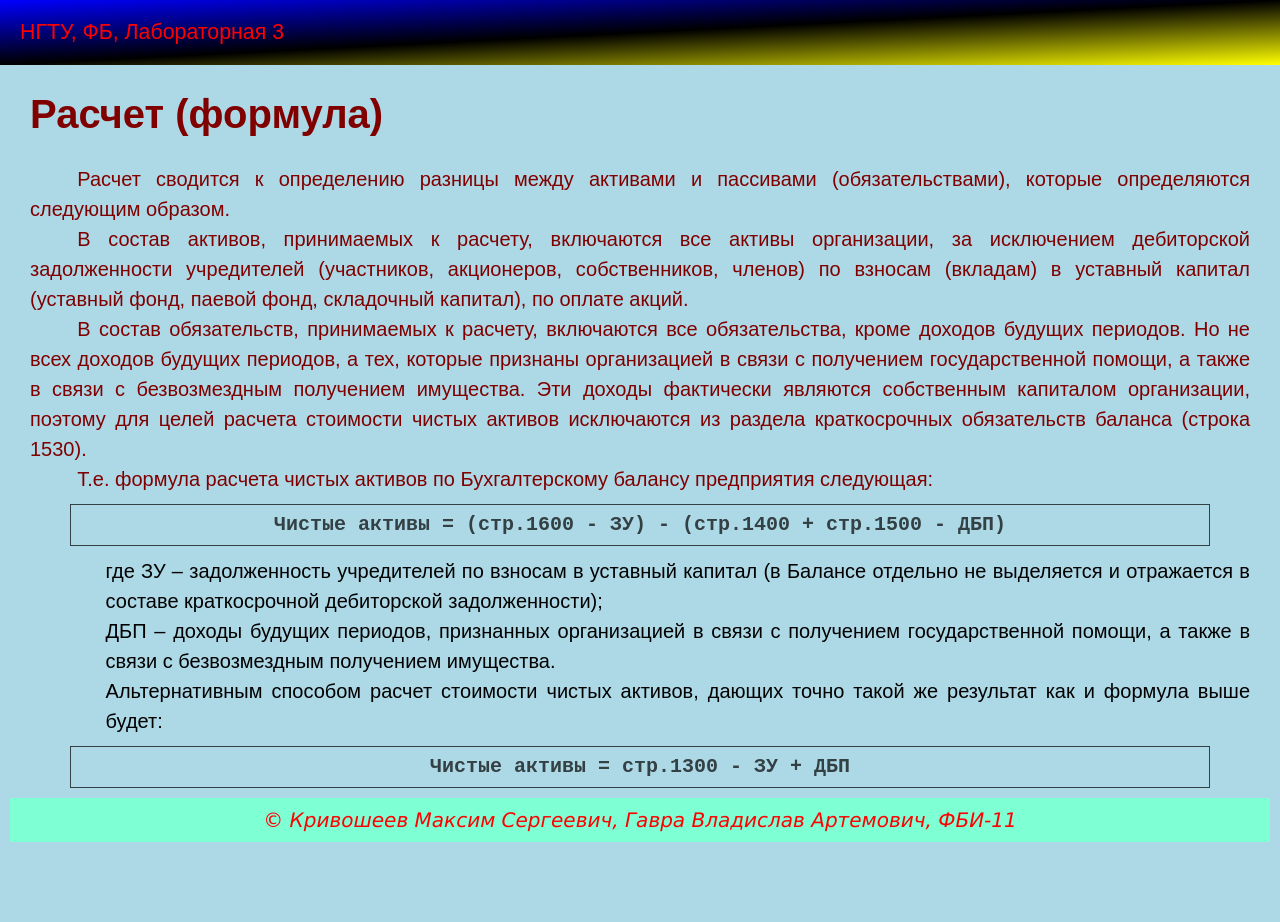
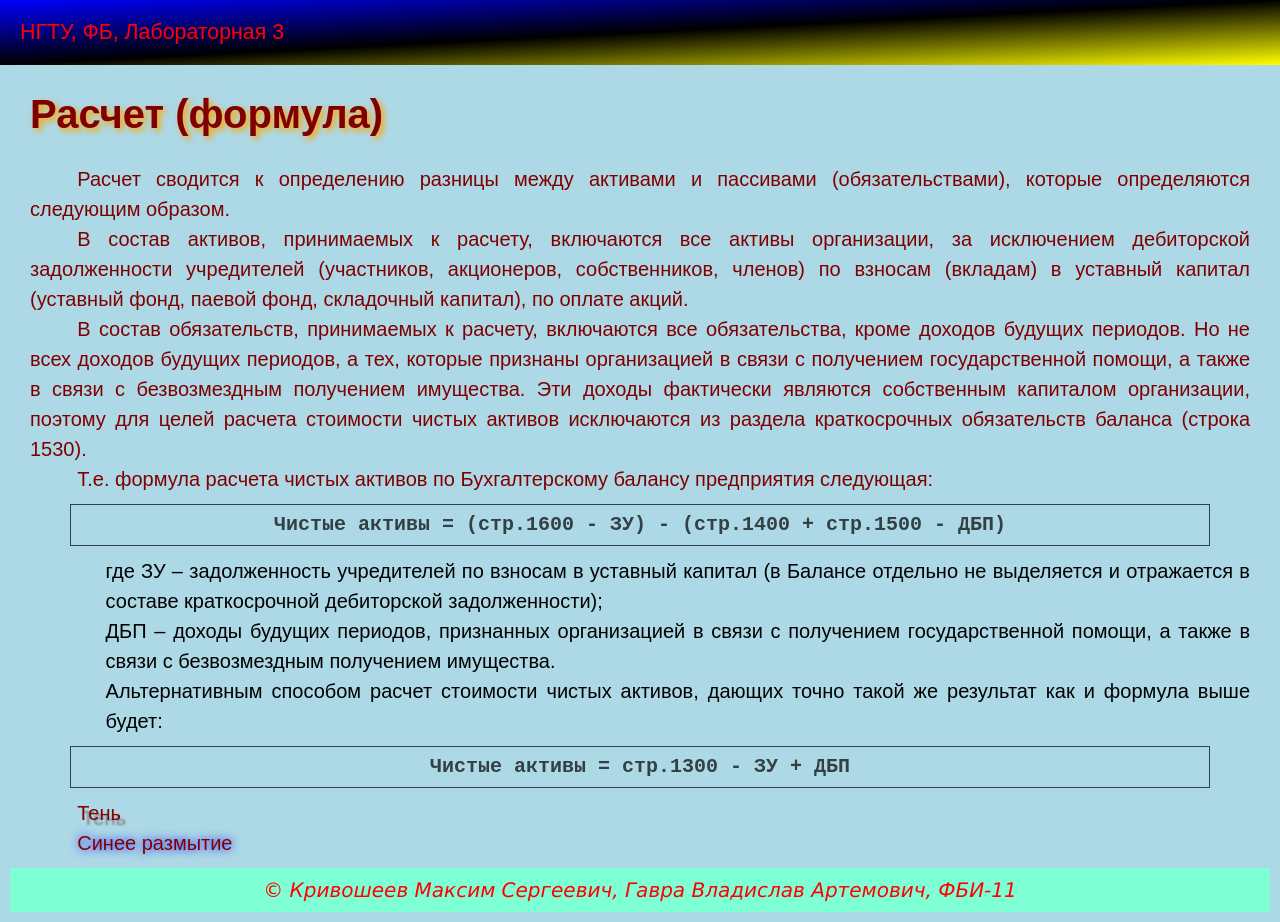
Before and after one commit to maksimkrivosheev/web-lab-3, a plain HTML site: page lab3.html in a window 1280 px wide. Before the commit the page ends 852 px from the top, so only its background shows below. Drawn offline with Linux system fonts and the light colour scheme.

Commit message:
Тени

```diff
--- a/lab3.html
+++ b/lab3.html
@@ -47,6 +47,18 @@
             text-indent: 0;
         }
 
+        .shadow {
+            text-shadow: 5px 5px 2px gray;
+        }
+        .shadow1 {
+            text-shadow: 0px 0px 10px blue;
+        }
+
+        .zagolovok{
+            text-shadow: 3px 3px 6px orange;
+            transition: 200ms 0.5s;
+
+        }
     </style>
 </head>
 <body>
@@ -55,7 +67,7 @@
     </header>
 
     <main>
-        <h1>Расчет (формула)</h1>
+        <h1 class="zagolovok">Расчет (формула)</h1>
             <div>Расчет сводится к определению разницы между активами и пассивами
             (обязательствами), которые определяются следующим образом.</div>
             <div>В состав активов, принимаемых к расчету, включаются все активы
@@ -83,6 +95,8 @@
             <div class="formula-description">Альтернативным способом расчет стоимости чистых активов, дающих
             точно такой же результат как и формула выше будет:</div>
             <div class="formula">Чистые активы = стр.1300 - ЗУ + ДБП </div>
+            <div class="shadow">Тень</div>
+            <div class="shadow1">Синее размытие</div>
 
     </main>
 
```
